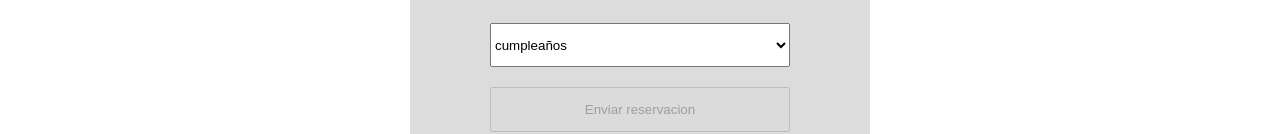
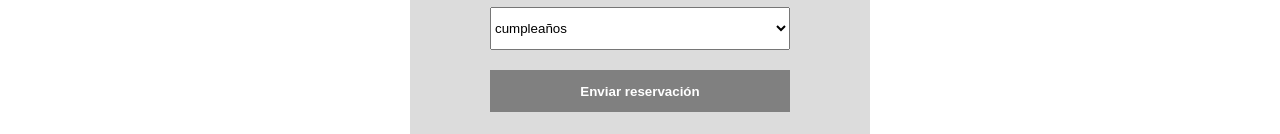
Before and after one commit to timondigital/tf-coursera-meta, a React (Create React App) app: page /reservas in a window 1280 px wide. Shown: the part 678-812 px from the top of the page. Built offline with nearby package versions, Linux system fonts and the light colour scheme.

Commit message:
create test copy button

```diff
--- a/src/App.js
+++ b/src/App.js
@@ -1,4 +1,5 @@
 import "./App.css";
+import { useState } from "react";
 import { Routes, Route } from "react-router-dom";
 import Header from "./components/Header";
 import Main from "./components/main/Main";
@@ -8,13 +9,34 @@ import Heroes from "./components/main/Heroes";
 import BookingPage from "./components/BookingPage";
 
 function App() {
+  const [availableTimes, setAvailableTimes] = useState([
+    "17:00",
+    "18:00",
+    "19:00",
+    "20:00",
+    "21:00",
+    "22:00",
+  ]);
+
+  const updateTimes = () => {
+    setAvailableTimes(availableTimes);
+  };
+
   return (
     <>
       <Header />
       <Routes>
         <Route path="/" element={<Main />}></Route>
         <Route path="/testimonios" element={<Testimonios />}></Route>
-        <Route path="/reservas" element={<BookingPage />}></Route>
+        <Route
+          path="/reservas"
+          element={
+            <BookingPage
+              availableTimes={availableTimes}
+              updateTimes={updateTimes}
+            />
+          }
+        ></Route>
         <Route path="/heroes" element={<Heroes />}></Route>
       </Routes>
       <Footer />
--- a/src/components/BookingForm.jsx
+++ b/src/components/BookingForm.jsx
@@ -1,6 +1,8 @@
-import React, { useEffect, useState } from "react";
+import React, { useState } from "react";
 
-const BookingForm = () => {
+import styles from "../styles/BookingForm.module.css";
+
+const BookingForm = ({ availableTimes, updateTimes }) => {
   const [date, setDate] = useState("");
   const [time, setTime] = useState("17:00");
   const [guests, setGuest] = useState(0);
@@ -10,6 +12,7 @@ const BookingForm = () => {
     // Implement this function
     return date && time && guests && occasion;
   };
+
   const clearForm = () => {
     setDate("");
     setTime("");
@@ -24,6 +27,7 @@ const BookingForm = () => {
     alert("Reserva creada exitosamente!");
     clearForm();
   };
+
   return (
     <>
       <form
@@ -46,12 +50,13 @@ const BookingForm = () => {
         />
         <label htmlFor="res-time">Hora</label>
         <select id="res-time " onChange={(e) => setTime(e.target.value)}>
-          <option>17:00</option>
-          <option>18:00</option>
-          <option>19:00</option>
-          <option>20:00</option>
-          <option>21:00</option>
-          <option>22:00</option>
+          {availableTimes?.map((time, i) => {
+            return (
+              <option key={i} value={time}>
+                {time}
+              </option>
+            );
+          })}
         </select>
         <label htmlFor="guests">Numero de personas</label>
         <input
@@ -67,8 +72,13 @@ const BookingForm = () => {
           <option>cumpleaños</option>
           <option>aniversario</option>
         </select>
-        <button type="submit" disabled={!getIsFormValid()}>
-          Enviar reservacion
+        <button
+          type="submit"
+          disabled={!getIsFormValid()}
+          className={styles.button}
+          data-testid="button-send"
+        >
+          Enviar reservación
         </button>
       </form>
     </>
--- a/src/components/BookingPage.jsx
+++ b/src/components/BookingPage.jsx
@@ -1,11 +1,10 @@
 import React from "react";
 import BookingForm from "./BookingForm";
 
-const BookingPage = () => {
+const BookingPage = ({ availableTimes, updateTimes }) => {
   return (
     <div>
-      BookingPage
-      <BookingForm />
+      <BookingForm availableTimes={availableTimes} updateTimes={updateTimes} />
     </div>
   );
 };
--- /dev/null
+++ b/src/styles/BookingForm.module.css
@@ -0,0 +1,11 @@
+.button {
+  background: yellow;
+  color: green;
+  font-weight: bold;
+  border: none;
+}
+
+.button:disabled {
+  background: gray;
+  color: white;
+}
--- a/src/styles/Card.module.css
+++ b/src/styles/Card.module.css
@@ -25,8 +25,10 @@
 .header {
   display: flex;
   justify-content: space-between;
+  align-items: center;
 }
 
 .price {
   color: green;
+  font-size: 1rem;
 }
```
Also changed, not shown: src/components/ BookingSlot.jsx (added, +7 -0 lines), 2 other files (tests, documents, lock files or other folders).
